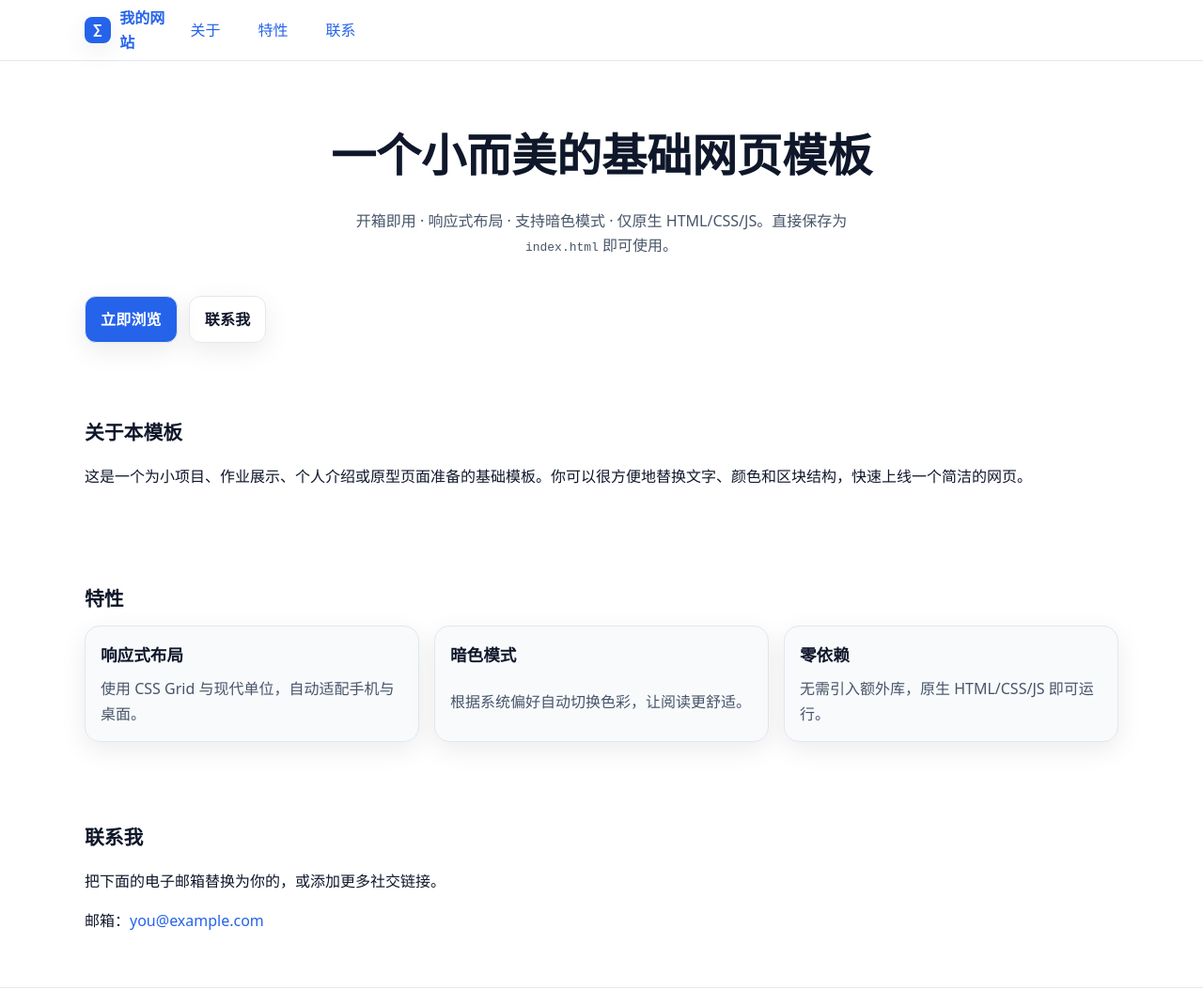
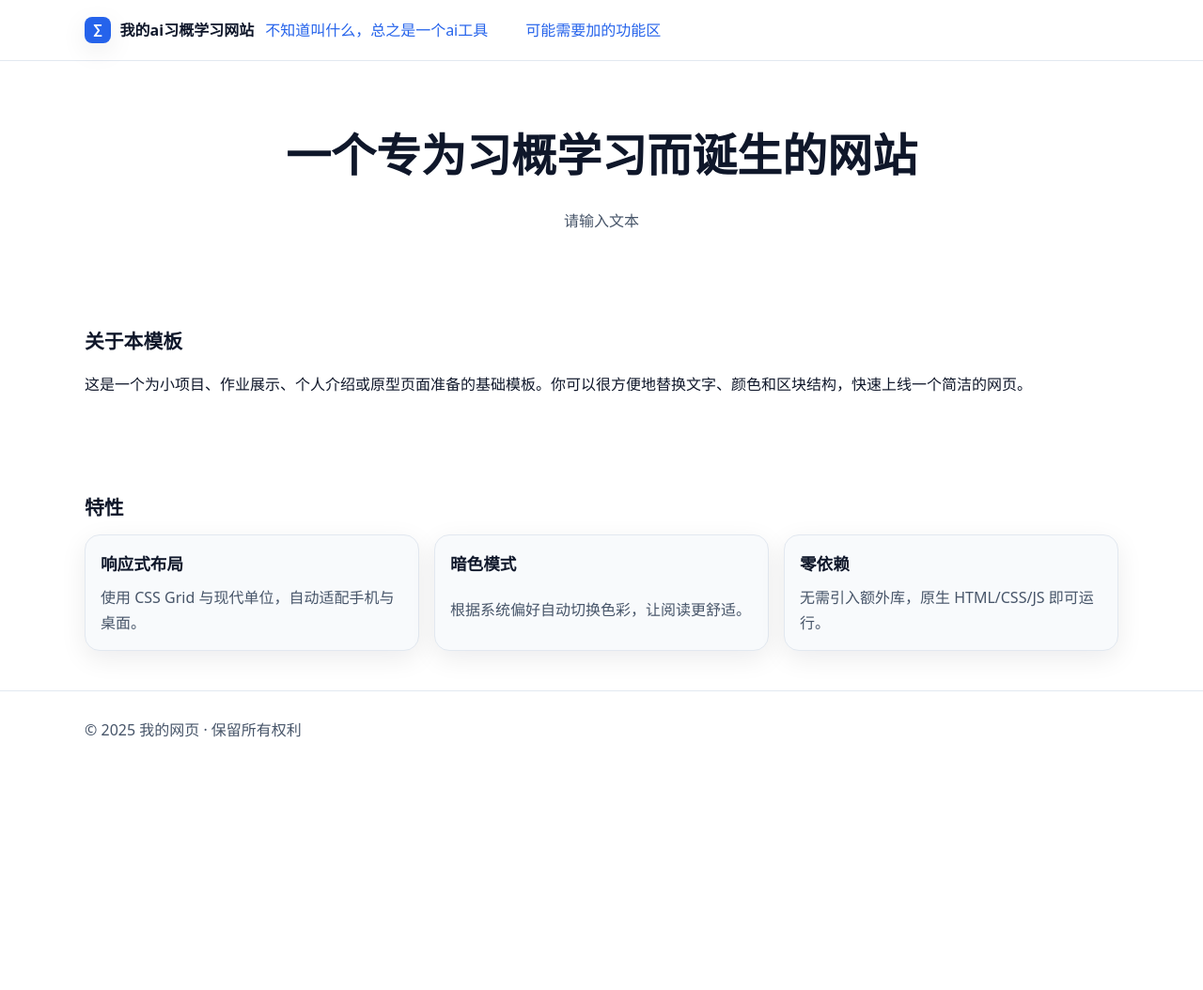
Before and after one commit to shikuai2883/huibaowangzhan, a plain HTML site: page index.html in a window 1280 px wide. Shown: the top 1054 px of the page at 94% size. After the commit the page ends 818 px from the top, so only its background shows below. Drawn offline with Linux system fonts and the light colour scheme.

Commit message:
Add files via upload

```diff
--- a/index.html
+++ b/index.html
@@ -58,7 +58,13 @@
     display: flex; align-items: center; justify-content: space-between;
     min-height: 64px;
   }
-    .brand { display: flex; align-items: center; gap: .6rem; font-weight: 700; }
+  .brand {
+    display: flex;
+    align-items: center;
+    gap: .6rem;
+    font-weight: 700;
+    white-space: nowrap; /* ✅ 防止换行 */
+  }
   .brand-badge {
     width: 28px; height: 28px; border-radius: 8px; background: var(--brand);
     display: grid; place-items: center; color: white; font-size: .9rem; box-shadow: var(--shadow);
@@ -111,21 +117,21 @@
   /* --------- 页脚 --------- */
   footer { border-top: 1px solid var(--border); padding: 28px 0; color: var(--muted); }
 </style>
+
 </head>
 <body>
   <!-- 顶部导航 -->
   <header>
     <div class="container nav">
-      <a class="brand" href="#top" aria-label="主页">
+      <div class="brand" aria-label="主页">
         <span class="brand-badge">∑</span>
-        <span>我的网站</span>
-      </a>
+        <span>我的ai习概学习网站</span>
+      </div>
       <button class="menu-btn" id="menuBtn" aria-controls="menu" aria-expanded="false">☰ 菜单</button>
       <nav class="container" style="padding: 0;">
         <ul id="menu" aria-label="主导航">
-          <li><a href="#about">关于</a></li>
-          <li><a href="#features">特性</a></li>
-          <li><a href="#contact">联系</a></li>
+          <li><a href="#ai">不知道叫什么，总之是一个ai工具</a></li>
+          <li><a href="#????">可能需要加的功能区</a></li>
         </ul>
       </nav>
     </div>
@@ -135,17 +141,13 @@
   <main id="top">
     <section class="hero">
       <div class="container stack">
-        <h1>一个小而美的基础网页模板</h1>
-        <p>开箱即用 · 响应式布局 · 支持暗色模式 · 仅原生 HTML/CSS/JS。直接保存为 <code>index.html</code> 即可使用。</p>
-        <div class="cta">
-          <a class="btn" href="#features">立即浏览</a>
-          <a class="btn secondary" href="#contact">联系我</a>
-        </div>
+        <h1>一个专为习概学习而诞生的网站</h1>
+        <p>请输入文本</p>
       </div>
     </section>
 
     <!-- 关于 -->
-    <section id="about">
+    <section id="ai">
       <div class="container">
         <h2 class="section-title">关于本模板</h2>
         <p>这是一个为小项目、作业展示、个人介绍或原型页面准备的基础模板。你可以很方便地替换文字、颜色和区块结构，快速上线一个简洁的网页。</p>
@@ -153,7 +155,7 @@
     </section>
 
     <!-- 特性卡片 -->
-    <section id="features">
+    <section id="????">
       <div class="container">
         <h2 class="section-title">特性</h2>
         <div class="grid">
@@ -173,14 +175,7 @@
       </div>
     </section>
 
-    <!-- 联系区块 -->
-    <section id="contact">
-      <div class="container">
-        <h2 class="section-title">联系我</h2>
-        <p>把下面的电子邮箱替换为你的，或添加更多社交链接。</p>
-        <p>邮箱：<a href="mailto:you@example.com">you@example.com</a></p>
-      </div>
-    </section>
+
   </main>
 
   <!-- 页脚 -->
```
Lines whose indentation alone changed are shown as unchanged.
